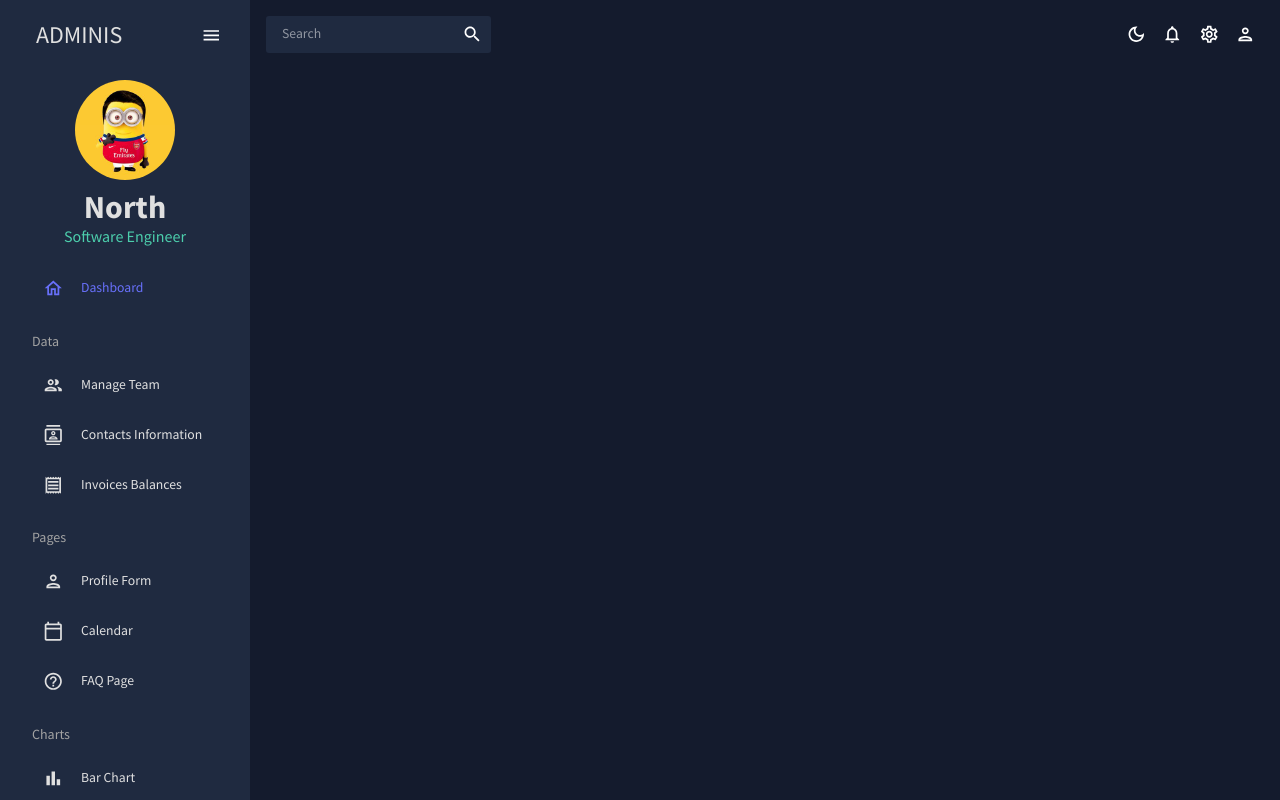
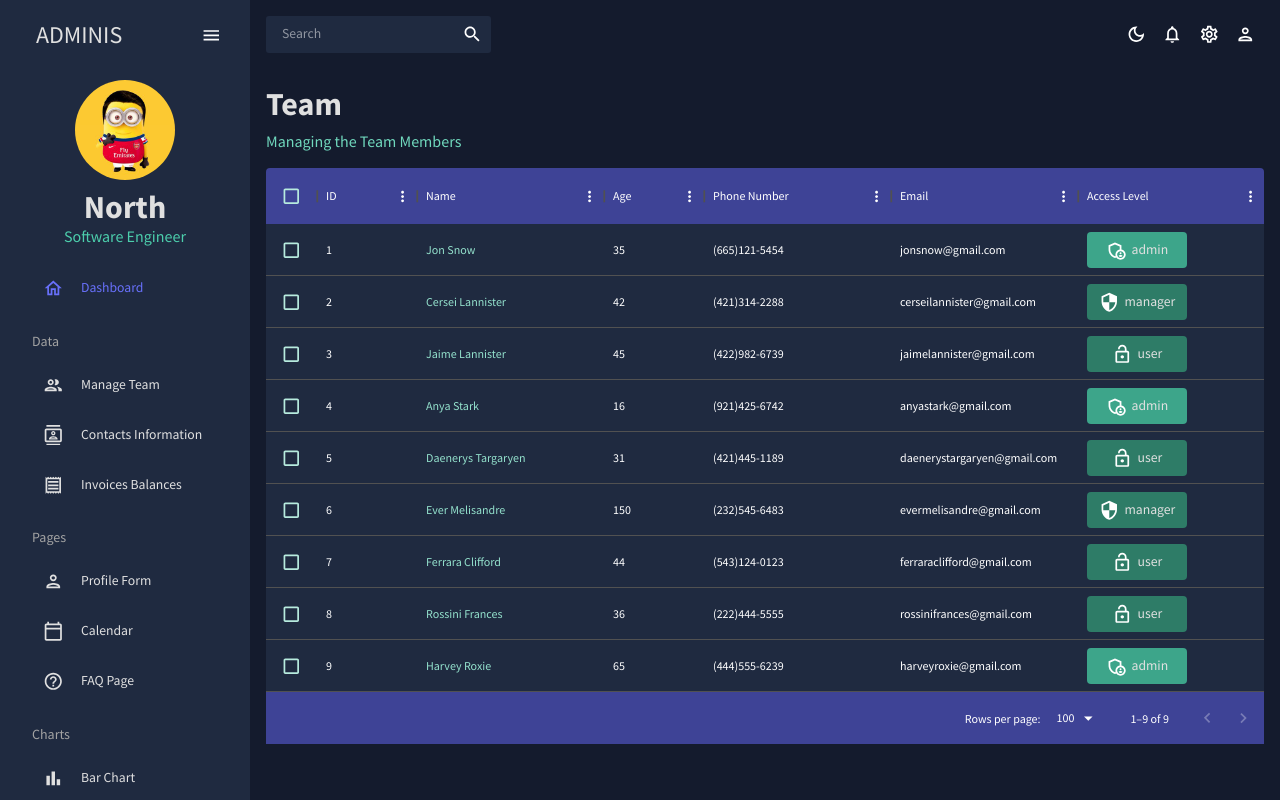
Before and after one commit to nOBITa3001/react-admin-dashboard, a React (Vite) app: page /team in a window 1280 px wide. Shown: the top 800 px of the page. Built offline with nearby package versions, Linux system fonts and the light colour scheme.

Commit message:
feat: add team page

```diff
--- a/src/App.tsx
+++ b/src/App.tsx
@@ -4,6 +4,7 @@
 import { Sidebar } from "./scenes/global/Sidebar";
 import { Topbar } from "./scenes/global/Topbar";
 import { ColorModeContext, useMode } from "./theme";
+import { Team } from "./scenes/team";
 
 function App() {
   const [theme, colorMode] = useMode();
@@ -19,6 +20,7 @@
             <Topbar />
             <Routes>
               <Route path="/" element={<Dashboard />} />
+              <Route path="/team" element={<Team />} />
             </Routes>
           </main>
         </div>
--- /dev/null
+++ b/src/scenes/team/index.tsx
@@ -0,0 +1,103 @@
+import AdminPanelSettingsOutlinedIcon from "@mui/icons-material/AdminPanelSettingsOutlined";
+import LockOpenOutlinedIcon from "@mui/icons-material/LockOpenOutlined";
+import SecurityOutlinedIcon from "@mui/icons-material/SecurityOutlined";
+import { Box, Typography, useTheme } from "@mui/material";
+import { DataGrid, GridColDef } from "@mui/x-data-grid";
+import { Header } from "../../components/Header";
+import { mockDataTeam } from "../../data/mockData";
+import { tokens } from "../../theme";
+
+export const Team = () => {
+  const theme = useTheme();
+  const colors = tokens(theme.palette.mode);
+
+  const columns: GridColDef[] = [
+    { field: "id", headerName: "ID" },
+    {
+      field: "name",
+      headerName: "Name",
+      flex: 1,
+      cellClassName: "name-column--cell",
+    },
+    {
+      field: "age",
+      headerName: "Age",
+      type: "number",
+      headerAlign: "left",
+      align: "left",
+    },
+    {
+      field: "phone",
+      headerName: "Phone Number",
+      flex: 1,
+    },
+    {
+      field: "email",
+      headerName: "Email",
+      flex: 1,
+    },
+    {
+      field: "accessLevel",
+      headerName: "Access Level",
+      // headerAlign: "left",
+      flex: 1,
+      renderCell: ({ row: { access } }) => {
+        return (
+          <Box
+            width="60%"
+            display="flex"
+            justifyContent="center"
+            p={1}
+            sx={{
+              backgroundColor:
+                access === "admin"
+                  ? colors.greenAccent[600]
+                  : colors.greenAccent[700],
+            }}
+            borderRadius="4px"
+          >
+            {access === "admin" && <AdminPanelSettingsOutlinedIcon />}
+            {access === "manager" && <SecurityOutlinedIcon />}
+            {access === "user" && <LockOpenOutlinedIcon />}
+            <Typography color={colors.grey[100]} sx={{ ml: "5px" }}>
+              {access}
+            </Typography>
+          </Box>
+        );
+      },
+    },
+  ];
+
+  return (
+    <Box m={2}>
+      <Header title="Team" subtitle="Managing the Team Members"></Header>
+      <Box
+        sx={{
+          "& .MuiDataGrid-root": { border: "none" },
+          "& .MuiDataGrid-cell": {
+            borderBottom: "none",
+          },
+          "& .name-column--cell": {
+            color: colors.greenAccent[300],
+          },
+          "& .MuiDataGrid-columnHeaders": {
+            backgroundColor: colors.blueAccent[700],
+            borderBottom: "none",
+          },
+          "& .MuiDataGrid-virtualScroller": {
+            backgroundColor: colors.primary[400],
+          },
+          "& .MuiDataGrid-footerContainer": {
+            borderTop: "none",
+            backgroundColor: colors.blueAccent[700],
+          },
+          "& .MuiCheckbox-root": {
+            color: `${colors.greenAccent[200]} !important`,
+          },
+        }}
+      >
+        <DataGrid checkboxSelection rows={mockDataTeam} columns={columns} />
+      </Box>
+    </Box>
+  );
+};
```
